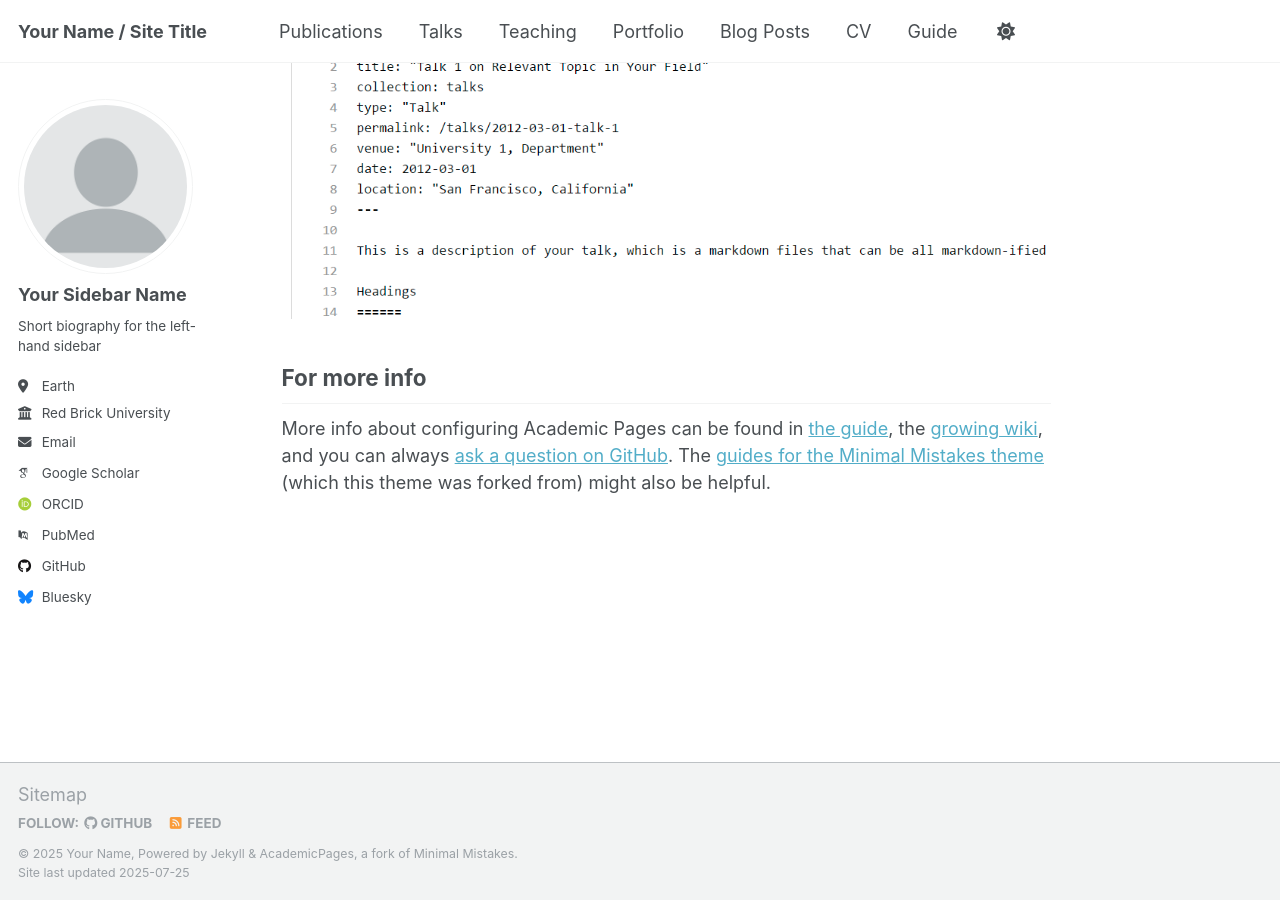
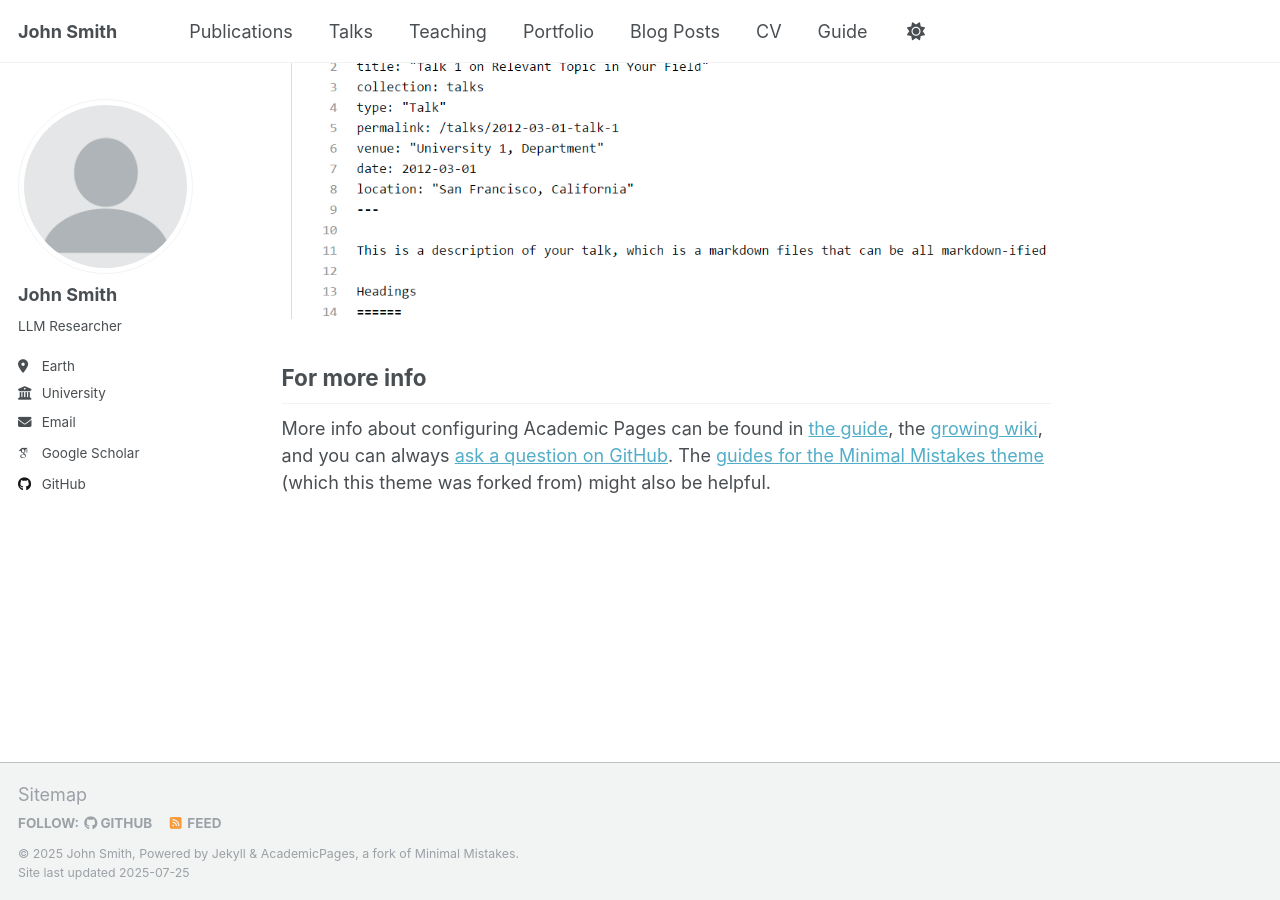
Before and after one commit to mcptest-user/My-Homepage, a Jekyll site: the page built from _pages/about.md, in a window 1280 px wide and 900 px high, scrolled down 2880 px. Built offline with Jekyll 4.4.1, drawn with Linux system fonts in a browser that asks for light colours; some web fonts are replaced; a script that is not in the unit is left out.

Commit message:
Update _config.yml

```diff
--- a/_config.yml
+++ b/_config.yml
@@ -9,13 +9,13 @@
 # Basic Site Settings
 locale                   : "en-US"
 site_theme               : "default"
-title                    : "Your Name / Site Title"
+title                    : "John Smith"
 title_separator          : "-"
-name                     : &name "Your Name"
-description              : &description "personal description"
-url                      : https://academicpages.github.io # the base hostname & protocol for your site e.g. "https://[your GitHub username].github.io" or if you already have some other page hosted on Github then use "https://[your GitHub username].github.io/[Your Repo Name]"
+name                     : &name "John Smith"
+description              : &description "A LLM Researcher"
+url                      : https://mcptest-user.github.io # the base hostname & protocol for your site e.g. "https://[your GitHub username].github.io" or if you already have some other page hosted on Github then use "https://[your GitHub username].github.io/[Your Repo Name]"
 baseurl                  : "" # the subpath of your site, e.g. "/blog"
-repository               : "academicpages/academicpages.github.io"
+repository               : "mcptest-user/My-Homepage"
 
 # Site Author - The following control what appear as part of the author content on the side bar.
 #               If a field is blank the icon and link will not appear, otherwise it will be shown.
@@ -23,22 +23,22 @@ repository               : "academicpages/academicpages.github.io"
 author:
   # Biographic information
   avatar           : "profile.png"
-  name             : "Your Sidebar Name"
+  name             : "John Smith"
   pronouns         : # example: "she/her"
-  bio              : "Short biography for the left-hand sidebar"
+  bio              : "LLM Researcher"
   location         : "Earth"
-  employer         : "Red Brick University"
+  employer         : "University"
   uri              : # URL
-  email            : "none@example.org"
+  email            : "john.smith@university.edu"
 
   # Academic websites
   academia         : # URL
   arxiv            : # URL - Update with the correct link to your profile
   googlescholar    : "https://scholar.google.com/citations?user=PS_CX0AAAAAJ"
   impactstory      : # URL
-  orcid            : "http://orcid.org/yourorcidurl"
+  orcid            :
   semantic         : # URL
-  pubmed           : "https://www.ncbi.nlm.nih.gov/pubmed/?term=john+snow"
+  pubmed           :
   researchgate     : # URL
   scopus           : # URL
 
@@ -46,13 +46,13 @@ author:
   bitbucket        : # Username - Update with your username on the site
   codepen          : # Username
   dribbble         : # Username
-  github           : "academicpages"
+  github           : "mcptest-user" # Username - Update with your username on the site
   kaggle           : # Username
   stackoverflow    : # User number or user number and name (i.e., use "1" or "1/jeff-atwood")
 
   # Social media
   artstation       : # Username
-  bluesky          : "bsky.app" # Replace this with you Bluesky username
+  bluesky          :  # Replace this with you Bluesky username
   facebook         : # Username
   flickr           : # Username
   foursquare       : # Username
```
